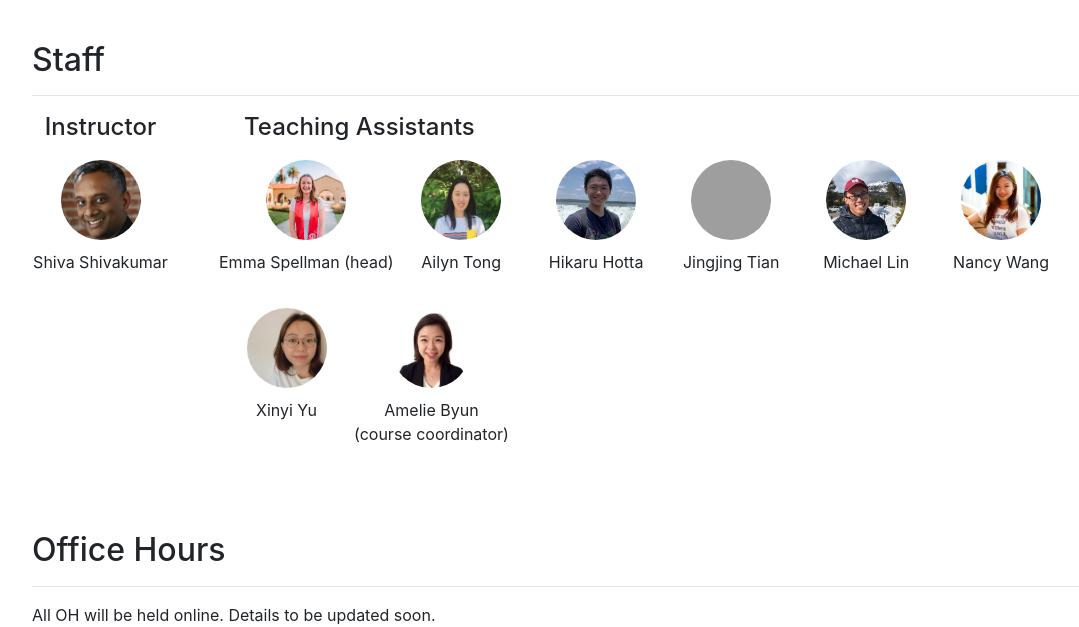
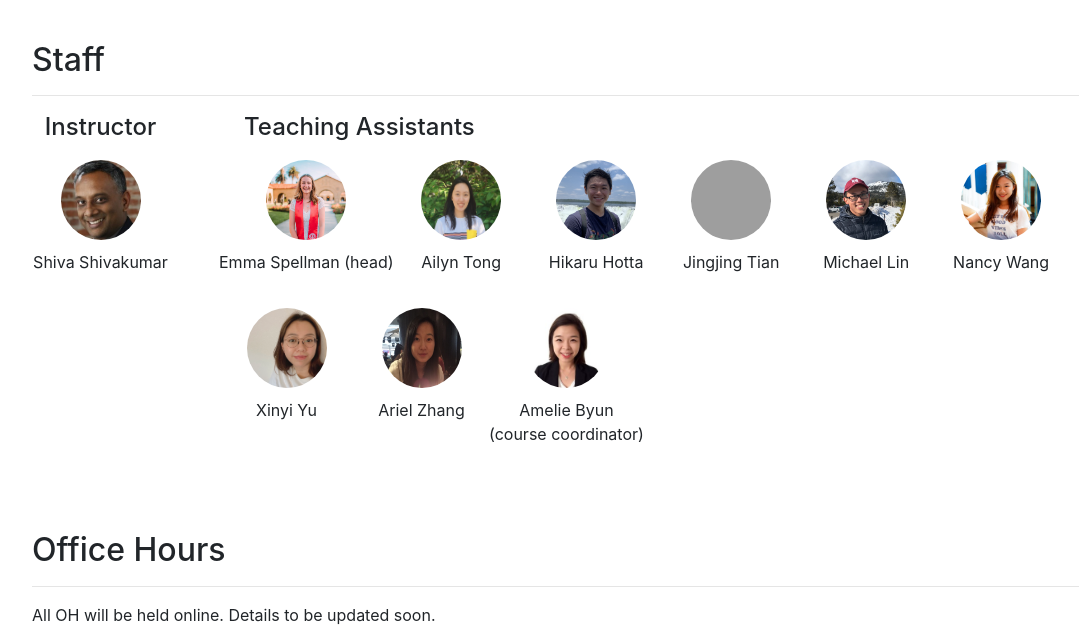
Before and after one commit to cs145-fa20/cs145-fa20.github.io, a plain HTML site: page index.html in a window 1280 px wide. Shown: the part 4625-5252 px from the top of the page, without its empty margins (53-1132 px from the left). Drawn offline with Linux system fonts and the light colour scheme; grey boxes are pictures that could not be loaded.

Commit message:
add ariel as ta

```diff
--- a/index.html
+++ b/index.html
@@ -653,6 +653,11 @@
                 </div>
 
                 <div>
+                  <div><img src="img/Ariel_Zhang.jpg" alt="ariel"></div>
+                  <div>Ariel Zhang</div>
+                </div>
+
+                <div>
                   <div><img src="img/Amelie_Byun.jpg" alt="shiva"></div>
                   <div>Amelie Byun <br>(course coordinator)</div>
                 </div>
```
Also changed, not shown: img/Ariel_Zhang.jpg (added).
